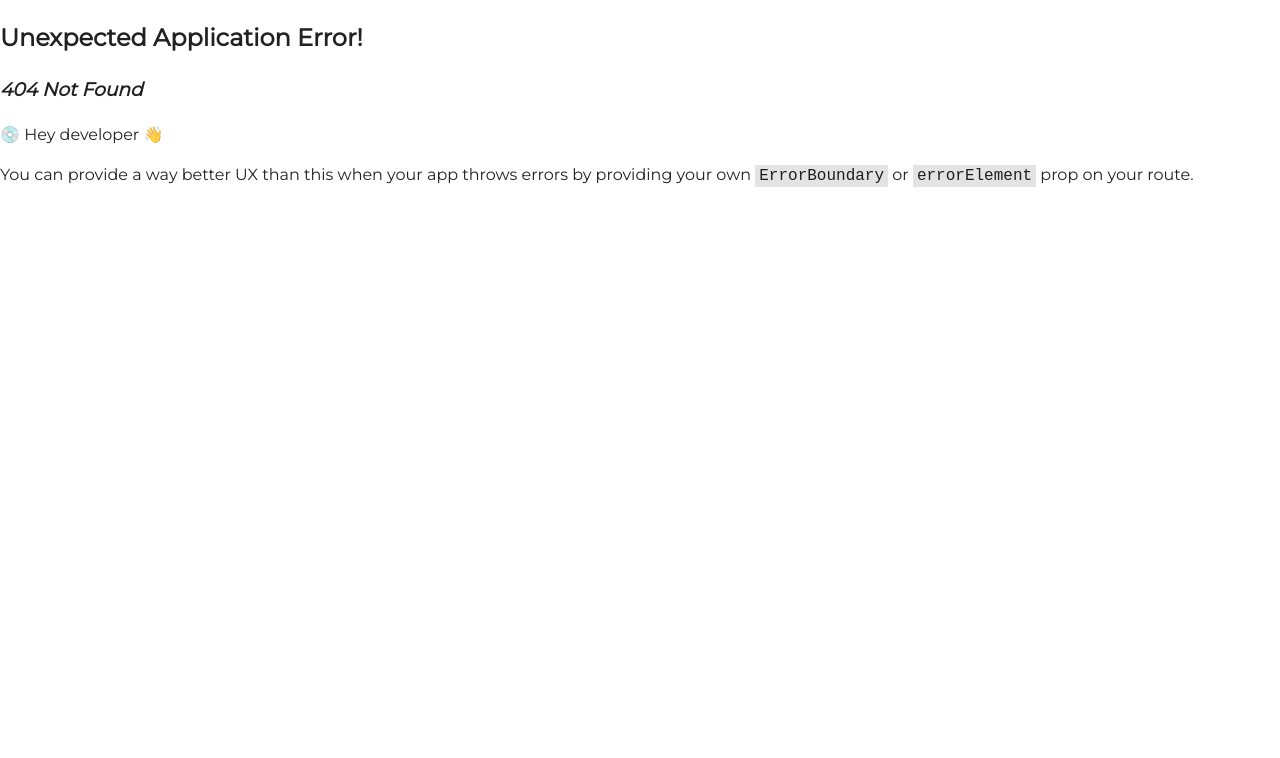
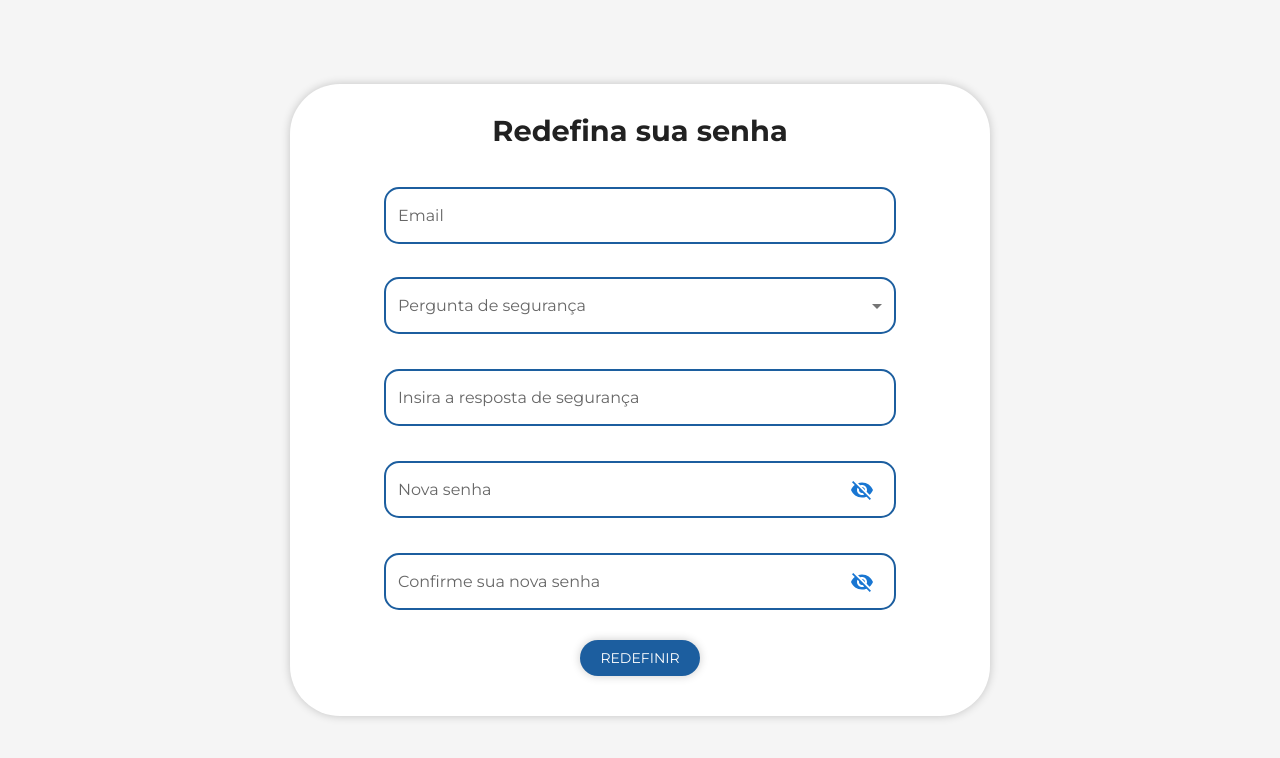
Before and after one commit to daniellima0/corretores-online, a React (Vite) app in the folder frontend/: page /reset-password in a window 1280 px wide. Before the commit this address had no page. Shown: the top 758 px of the page. Built offline with nearby package versions, Linux system fonts and the light colour scheme.

Commit message:
feat: create basic reset password form

```diff
--- a/frontend/src/App.tsx
+++ b/frontend/src/App.tsx
@@ -2,6 +2,7 @@ import { createBrowserRouter, RouterProvider } from "react-router-dom";
 import LandingPage from "./pages/LandingPage";
 import RealtorProfile from "./pages/RealtorProfile";
 import LoginPage from "./pages/LoginPage";
+import ResetPassword from "./pages/ResetPassword";
 
 const router = createBrowserRouter([
   {
@@ -12,10 +13,13 @@ const router = createBrowserRouter([
     path: "/realtor-profile",
     element: <RealtorProfile />,
   },
-
   {
     path: "/login",
     element: <LoginPage />,
+  },
+  {
+    path: "/reset-password",
+    element: <ResetPassword />,
   },
 ]);
 
--- /dev/null
+++ b/frontend/src/pages/ResetPassword/components/ResetForm.tsx
@@ -0,0 +1,179 @@
+import { Visibility, VisibilityOff } from "@mui/icons-material";
+import {
+  Button,
+  IconButton,
+  InputAdornment,
+  TextField,
+  styled,
+  MenuItem,
+} from "@mui/material";
+import { useState } from "react";
+
+const Form = styled("form")({
+  width: "80%",
+  gap: "12px",
+  display: "flex",
+  flexDirection: "column",
+  alignItems: "center",
+  justifyContent: "center",
+  textAlign: "center",
+  margin: "auto",
+  paddingTop: "24px",
+
+  "@media (max-width: 800px)": {
+    width: "100%",
+  },
+});
+
+const ButtonStyled = styled(Button)({
+  boxShadow: "0px 0px 10px 0px rgba(0,0,0,0.2)",
+  borderRadius: "45px",
+  margin: "10px 0px 10px 0px",
+  backgroundColor: "#1C5E9F",
+  width: "120px",
+});
+
+const TextFieldStyled = styled(TextField)({
+  width: "100%",
+  "& label.Mui-focused": {
+    color: "#FF5E00",
+  },
+  "& .MuiInput-underline:after": {
+    borderBottomColor: "#FF5E00",
+  },
+  "& .MuiOutlinedInput-root": {
+    "& fieldset": {
+      borderColor: "#1C5E9F",
+      borderRadius: "15px",
+      border: "2px solid #1C5E9F",
+    },
+    "&:hover fieldset": {
+      borderColor: "#1C5E9F",
+    },
+    "&.Mui-focused fieldset": {
+      borderColor: "#1C5E9F",
+    },
+  },
+});
+
+const DropdownInputStyled = styled(TextField)({
+  marginTop: "14px",
+  marginBottom: "8px",
+  width: "100%",
+  "& label.Mui-focused": {
+    color: "#FF5E00",
+  },
+  "& .MuiInput-underline:after": {
+    borderBottomColor: "#FF5E00",
+  },
+  "& .MuiOutlinedInput-root": {
+    "& fieldset": {
+      borderColor: "#1C5E9F",
+      borderRadius: "15px",
+      border: "2px solid #1C5E9F",
+    },
+    "&:hover fieldset": {
+      borderColor: "#1C5E9F",
+    },
+    "&.Mui-focused fieldset": {
+      borderColor: "#1C5E9F",
+    },
+  },
+});
+
+const securityQuestions = [
+  { value: "questao1", label: "Qual é o nome da sua primeira escola?" },
+  {
+    value: "questao2",
+    label: "Qual é o nome do seu primeiro animal de estimação?",
+  },
+  { value: "questao3", label: "Qual é o nome da cidade onde nasceu?" },
+];
+
+const ResetForm = () => {
+  const [showPassword, setShowPassword] = useState(false);
+
+  const togglePasswordVisibility = () => {
+    setShowPassword(!showPassword);
+  };
+
+  return (
+    <Form>
+      <TextFieldStyled
+        id="email"
+        label="Email"
+        variant="outlined"
+        margin="normal"
+        fullWidth={false}
+      />
+      <DropdownInputStyled select label="Pergunta de segurança">
+        {securityQuestions.map((securityQuestion) => (
+          <MenuItem key={securityQuestion.value} value={securityQuestion.value}>
+            {securityQuestion.label}
+          </MenuItem>
+        ))}
+      </DropdownInputStyled>
+      <TextFieldStyled
+        id="security-answer"
+        label="Insira a resposta de segurança"
+        variant="outlined"
+        margin="normal"
+        fullWidth={false}
+      />
+      <TextFieldStyled
+        type={showPassword ? "text" : "password"}
+        id="password"
+        label="Nova senha"
+        variant="outlined"
+        margin="normal"
+        fullWidth={false}
+        InputProps={{
+          endAdornment: (
+            <InputAdornment position="end">
+              <IconButton
+                color="primary"
+                aria-label="Toggle password visibility"
+                onClick={togglePasswordVisibility}
+              >
+                {showPassword ? <Visibility /> : <VisibilityOff />}
+              </IconButton>
+            </InputAdornment>
+          ),
+        }}
+      />
+      <TextFieldStyled
+        type={showPassword ? "text" : "password"}
+        id="password"
+        label="Confirme sua nova senha"
+        variant="outlined"
+        margin="normal"
+        fullWidth={false}
+        InputProps={{
+          endAdornment: (
+            <InputAdornment position="end">
+              <IconButton
+                color="primary"
+                aria-label="Toggle password visibility"
+                onClick={togglePasswordVisibility}
+              >
+                {showPassword ? <Visibility /> : <VisibilityOff />}
+              </IconButton>
+            </InputAdornment>
+          ),
+        }}
+      />
+      <div>
+        <ButtonStyled
+          fullWidth
+          type="submit"
+          variant="contained"
+          color="primary"
+        >
+          <span>Redefinir</span>
+        </ButtonStyled>
+      </div>
+    </Form>
+  );
+};
+
+export default ResetForm;
--- /dev/null
+++ b/frontend/src/pages/ResetPassword/index.tsx
@@ -0,0 +1,53 @@
+import { Typography, styled } from "@mui/material";
+import ResetForm from "./components/ResetForm";
+
+const Div = styled("div")({
+    display: "flex",
+    flex: 1,
+    flexDirection: "column",
+    minHeight: "100vh",
+    alignItems: "center",
+    justifyContent: "center",
+    backgroundColor: "#F5F5F5",
+});
+
+const Card = styled("div")({
+    width: "70%",
+    backgroundColor: "#FFFFFF",
+    display: "flex",
+    flexDirection: "column",
+    alignItems: "center",
+    justifyContent: "center",
+    textAlign: "center",
+    padding: "30px",
+    borderRadius: "50px",
+    boxShadow: "0px 0px 10px 0px rgba(0,0,0,0.2)",
+    margin: "auto",
+    maxWidth: "700px",
+
+    "@media (max-width: 800px)": {
+        width: "90%",
+    },
+    "@media (max-width: 500px)": {
+        width: "100%",
+        borderRadius: "0px",
+    },
+});
+
+const Title = styled(Typography)`
+    font-family: ${({ theme }) => theme.customTypography.bold};
+    font-size: 1.8rem;
+`;
+
+const ResetPassword = () => {
+    return (
+        <Div>
+            <Card>
+                <Title variant="h1">Redefina sua senha</Title>
+                <ResetForm />
+            </Card>
+        </Div>
+    );
+};
+
+export default ResetPassword;
```
